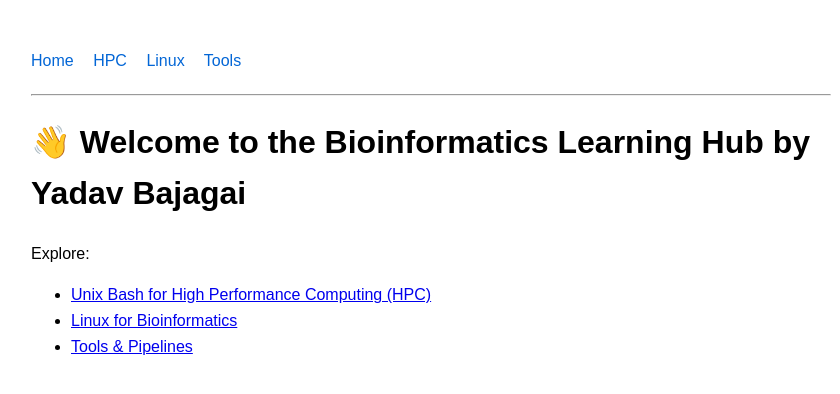
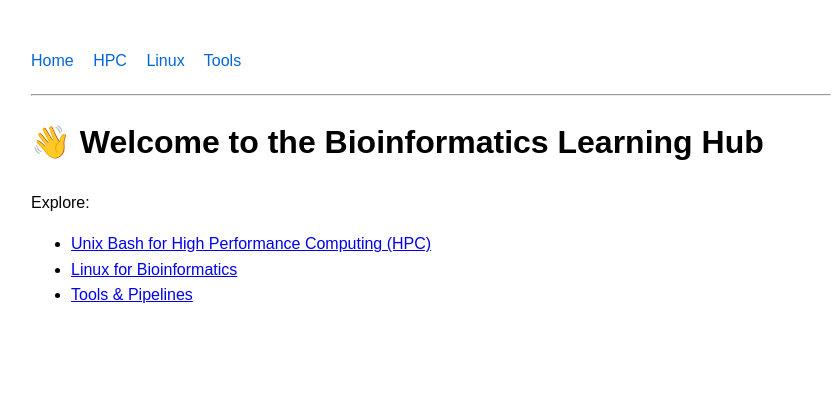
Before and after one commit to ysbajagai/bioinfo, a Jekyll site: the page built from index.md, in a window 1280 px wide. Shown: the top 394 px of the page, without its empty margins (209-1049 px from the left). Built offline with Jekyll 4.4.1, drawn with Linux system fonts in a browser that asks for light colours.

Commit message:
Update index.md

```diff
--- a/index.md
+++ b/index.md
@@ -3,7 +3,7 @@ layout: default
 title: Welcome
 ---
 
-# 👋 Welcome to the Bioinformatics Learning Hub by Yadav Bajagai
+# 👋 Welcome to the Bioinformatics Learning Hub
 
 Explore:
 
```
